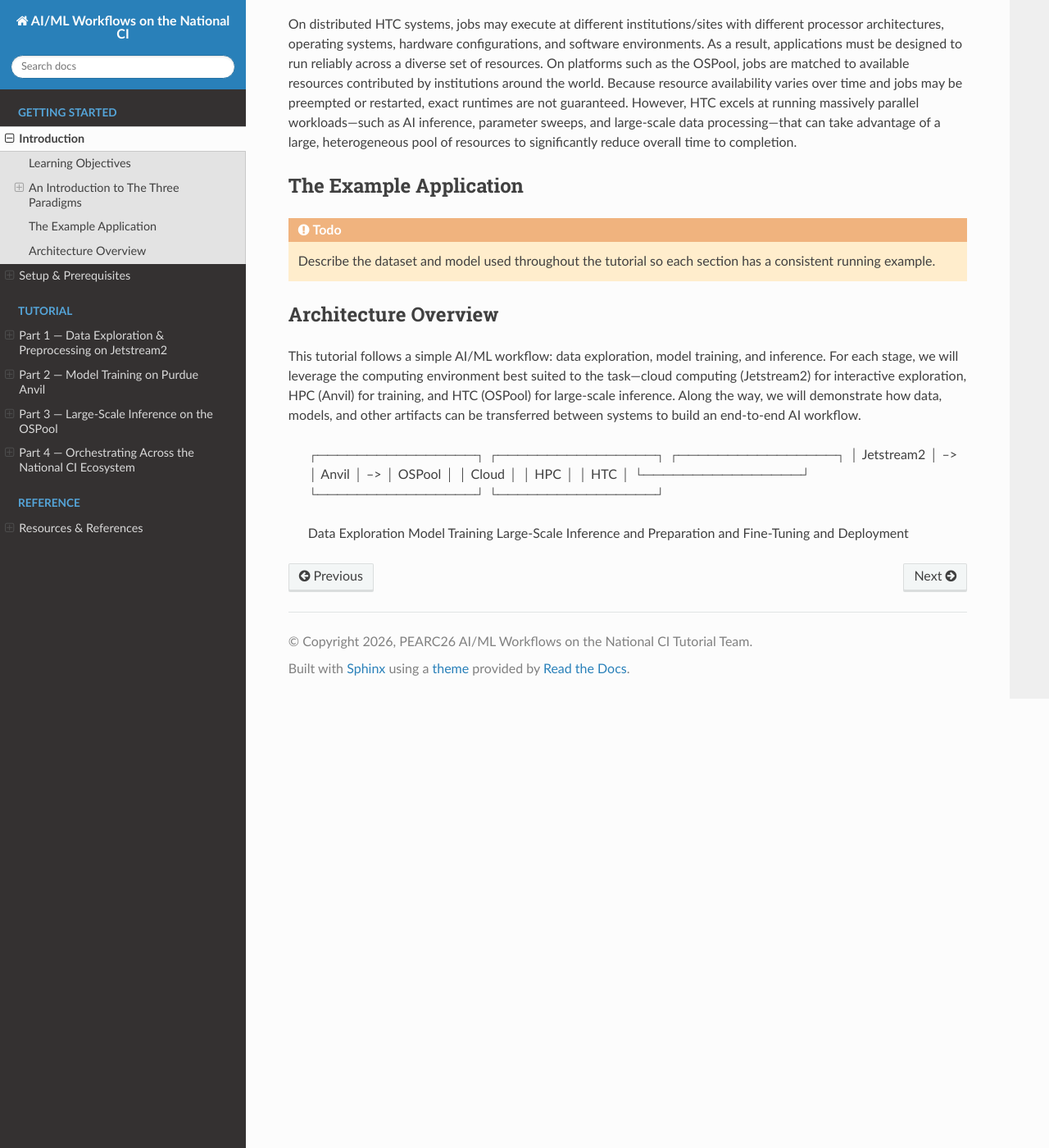
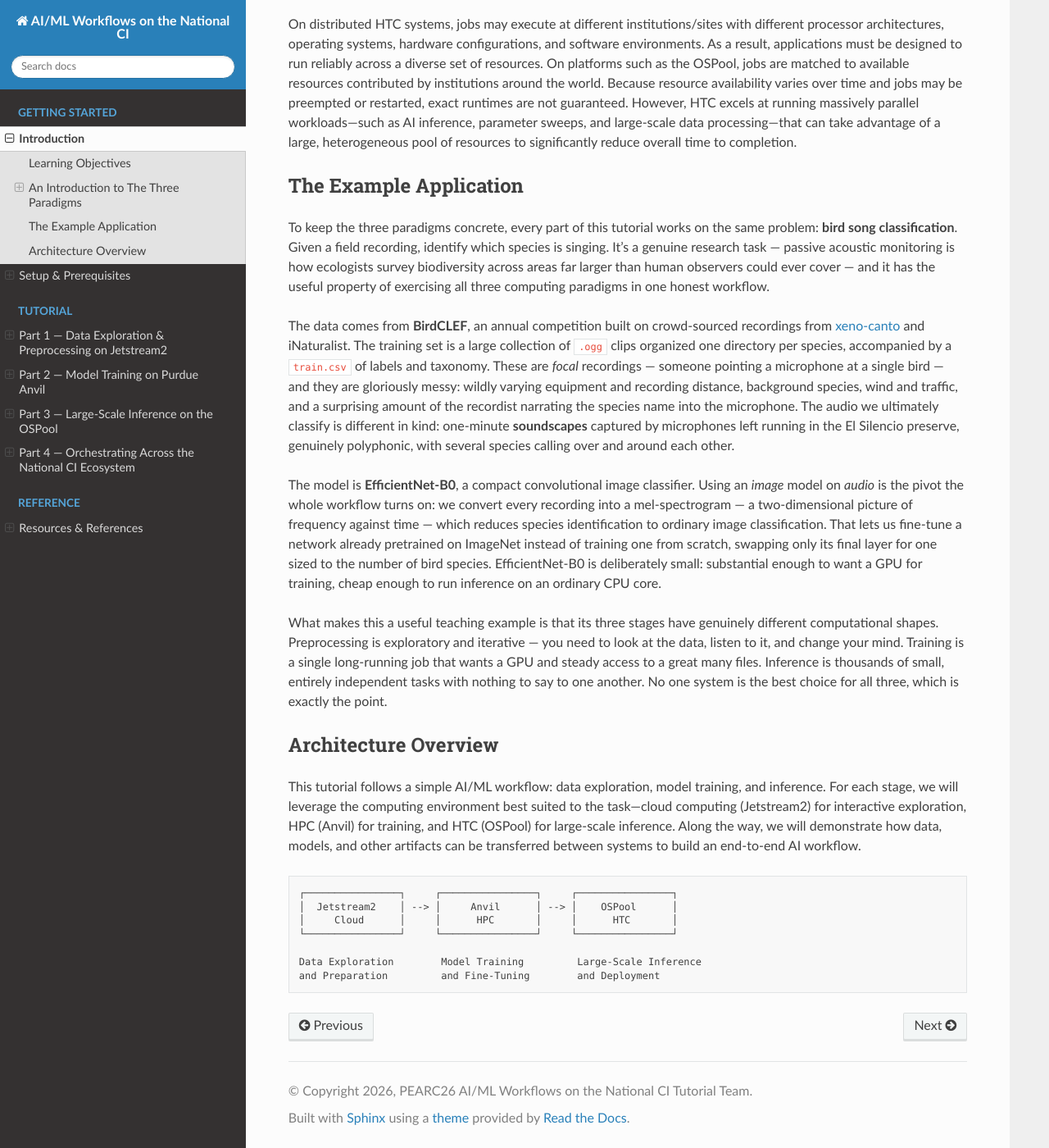
Before and after one commit to dmora127/PEARC26-AIML-on-National-CI, a Sphinx documentation site: the page built from docs/source/introduction.rst, in a window 1280 px wide and 1400 px high, scrolled down 2300 px. Shown: the whole window at 82% size. Built offline with Sphinx 7.4.7 and the Read the Docs theme 3.1.0, drawn with Linux system fonts in a browser that asks for light colours; pages that are not in the unit, such as notebooks, are missing from menus.

Commit message:
refactor introduction.rst to enhance clarity and provide a concrete example of bird song classification

```diff
--- a/docs/source/introduction.rst
+++ b/docs/source/introduction.rst
@@ -18,7 +18,7 @@ By the end of this tutorial, participants will be able to:
 - Move data and artifacts (datasets, models, results) between these systems.
 
 An Introduction to The Three Paradigms
--------------------
+--------------------------------------
    **Cloud computing**: Cloud computing provides on-demand access to computing resources such as virtual machines, GPUs, storage, and software services over the internet. Resources can be provisioned and scaled dynamically, making cloud environments particularly valuable for interactive development, rapid prototyping, burst workloads, and services that require flexibility. Researchers can create highly-customized computing environments to address the needs of different workflows.
    **High Performance Computing (HPC)**: High Performance Computing combines the power of many compute nodes using high-speed networks and parallel filesystems to solve complex computational problems. HPC is best suited for tightly coupled workloads where many processors must work together on a single problem, such as large-scale simulations and AI model training. The primary goal of HPC is to reduce the time required to complete computationally intensive tasks.
    **High Throughput Computing (HTC)**: High Throughput Computing focuses on maximizing the total amount of computational work completed over time rather than accelerating a single job. HTC environments are designed to run large numbers of independent or loosely coupled tasks, making them ideal for parameter sweeps, Monte Carlo simulations, image processing, and inference workflows. By distributing many jobs across available resources, HTC enables researchers to efficiently process workloads that may consist of thousands or millions of individual computations.
@@ -53,14 +53,49 @@ On platforms such as the OSPool, jobs are matched to available resources contrib
 The Example Application
 -----------------------
 
-.. todo::
+To keep the three paradigms concrete, every part of this tutorial works on the
+same problem: **bird song classification**. Given a field recording, identify
+which species is singing. It's a genuine research task — passive acoustic
+monitoring is how ecologists survey biodiversity across areas far larger than
+human observers could ever cover — and it has the useful property of exercising
+all three computing paradigms in one honest workflow.
 
-   Describe the dataset and model used throughout the tutorial so each section
-   has a consistent running example.
+The data comes from **BirdCLEF**, an annual competition built on crowd-sourced
+recordings from `xeno-canto <https://xeno-canto.org/>`_ and iNaturalist. The
+training set is a large collection of ``.ogg`` clips organized one directory per
+species, accompanied by a ``train.csv`` of labels and taxonomy. These are *focal*
+recordings — someone pointing a microphone at a single bird — and they are
+gloriously messy: wildly varying equipment and recording distance, background
+species, wind and traffic, and a surprising amount of the recordist narrating the
+species name into the microphone. The audio we ultimately classify is different
+in kind: one-minute **soundscapes** captured by microphones left running in the
+El Silencio preserve, genuinely polyphonic, with several species calling over and
+around each other.
+
+The model is **EfficientNet-B0**, a compact convolutional image classifier. Using
+an *image* model on *audio* is the pivot the whole workflow turns on: we convert
+every recording into a mel-spectrogram — a two-dimensional picture of frequency
+against time — which reduces species identification to ordinary image
+classification. That lets us fine-tune a network already pretrained on ImageNet
+instead of training one from scratch, swapping only its final layer for one sized
+to the number of bird species. EfficientNet-B0 is deliberately small: substantial
+enough to want a GPU for training, cheap enough to run inference on an ordinary
+CPU core.
+
+What makes this a useful teaching example is that its three stages have genuinely
+different computational shapes. Preprocessing is exploratory and iterative — you
+need to look at the data, listen to it, and change your mind. Training is a
+single long-running job that wants a GPU and steady access to a great many files.
+Inference is thousands of small, entirely independent tasks with nothing to say
+to one another. No one system is the best choice for all three, which is exactly
+the point.
 
 Architecture Overview
 ---------------------
 This tutorial follows a simple AI/ML workflow: data exploration, model training, and inference. For each stage, we will leverage the computing environment best suited to the task—cloud computing (Jetstream2) for interactive exploration, HPC (Anvil) for training, and HTC (OSPool) for large-scale inference. Along the way, we will demonstrate how data, models, and other artifacts can be transferred between systems to build an end-to-end AI workflow.
+
+
+.. code-block::
 
     ┌────────────────┐     ┌────────────────┐     ┌────────────────┐
     │  Jetstream2    │ --> │     Anvil      │ --> │    OSPool      │
```
